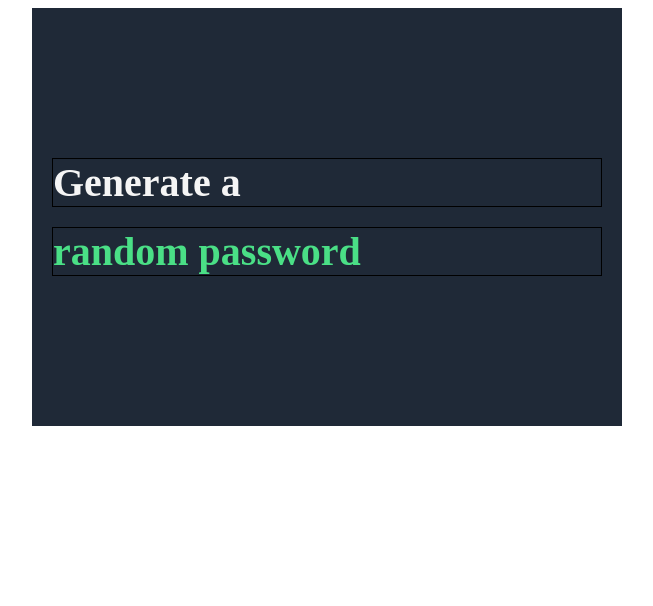
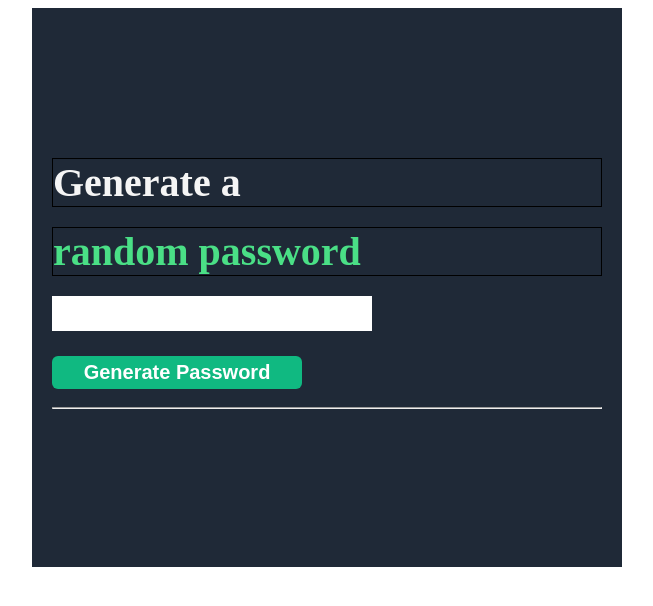
Before and after one commit to joshuaombasa/Pasword-generator-React-project, a React (Vite) app: page / in a window 1280 px wide. Shown: the top 606 px of the page, without its empty margins (313-966 px from the left). Built offline with nearby package versions, Linux system fonts and the light colour scheme.

Commit message:
updated jsx

```diff
--- a/src/App.jsx
+++ b/src/App.jsx
@@ -3,6 +3,7 @@ import React from 'react'
 import './App.css'
 
 import Header from './Header'
+import Hero from './Hero'
 
 function App() {
 
@@ -10,6 +11,7 @@ function App() {
   return (
     <div className="App">
      <Header />
+     <Hero />
     </div>
   )
 }
```
